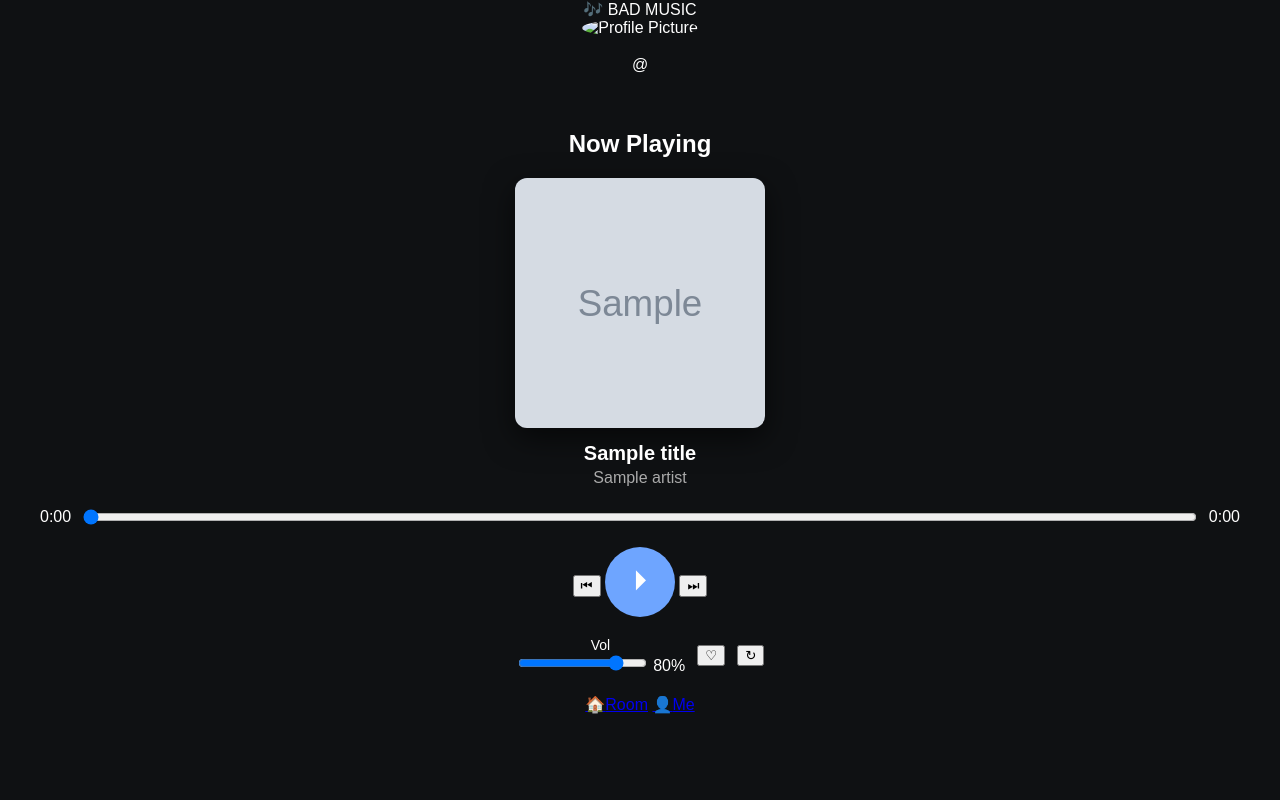
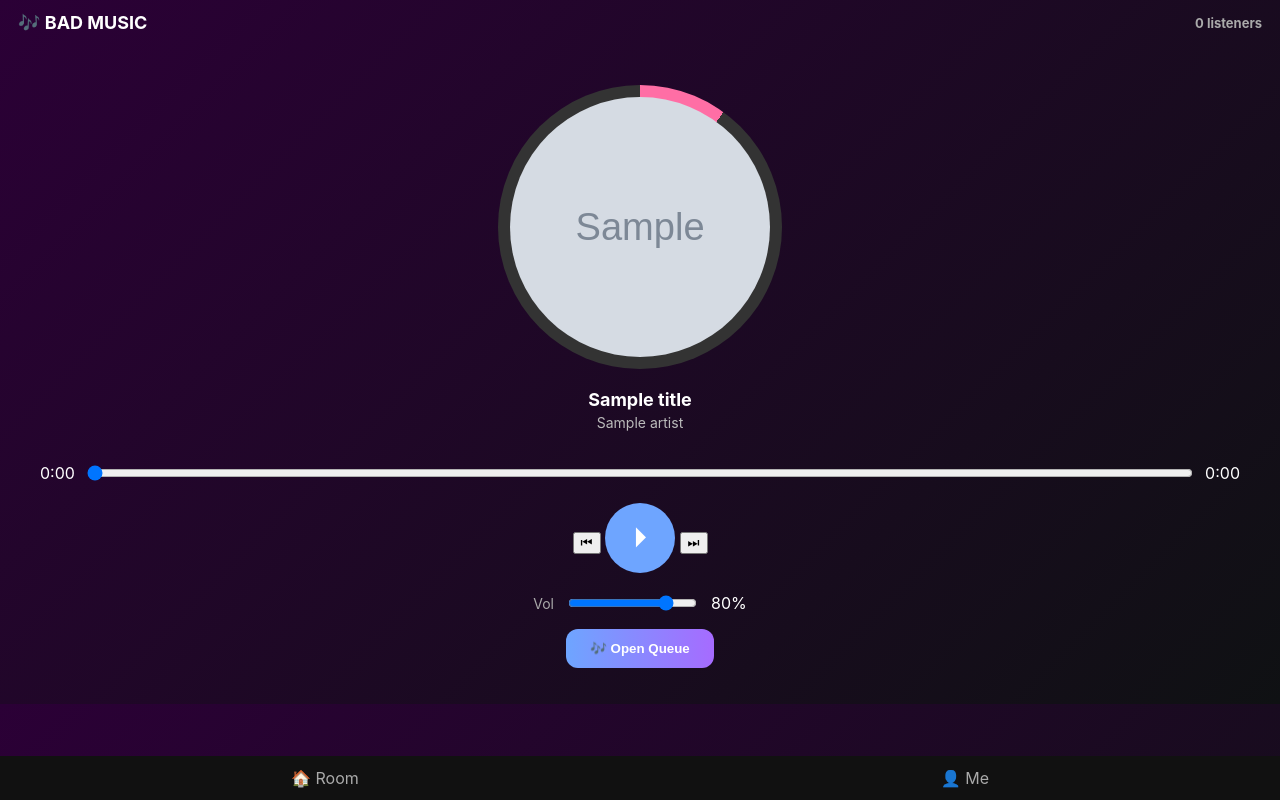
Before and after one commit to VIPBAD/AP, a Flask app: template templates/player.html in a window 1280 px wide. Run offline with Flask 3, Linux system fonts and the light colour scheme; the template is opened without the code that fills it: most values are stand-ins (such as "Sample title", 1, 10 or a date in 2020); grey boxes marked "Sample" are stand-in pictures; some libraries are stand-ins or nearby versions.

Commit message:
Update player.html

```diff
--- a/templates/player.html
+++ b/templates/player.html
@@ -3,32 +3,46 @@
 <head>
   <meta charset="utf-8" />
   <meta name="viewport" content="width=device-width, initial-scale=1" />
-  <title>Music Room</title>
-  <link rel="stylesheet" href="/static/style.css" />
+  <title>{{ title }}</title>
+  <link rel="stylesheet" href="{{ url_for('static', filename='style.css') }}">
+  <style>
+    body { background: linear-gradient(135deg, #2b0036, #0f1113); color:#fff; font-family: Inter, sans-serif; }
+    .app-header { display:flex; justify-content:space-between; align-items:center; padding:12px 18px; font-size:18px; font-weight:700; }
+    .listeners { font-size:13px; color:#aaa; }
+    .album-wrap { margin:20px auto; position:relative; width:260px; height:260px; border-radius:50%; padding:12px;
+      background:conic-gradient(#ff6ea5 0% {{ progress }}%, #333 {{ progress }}% 100%); }
+    .album-wrap img { width:100%; height:100%; border-radius:50%; object-fit:cover; }
+    .track-info { text-align:center; margin-top:12px; }
+    .track-title { font-size:18px; font-weight:700; }
+    .track-artist { font-size:14px; color:#bbb; }
+    .listeners-row { display:flex; justify-content:center; gap:6px; margin:12px 0; }
+    .listeners-row img { width:32px; height:32px; border-radius:50%; border:2px solid #444; }
+    .queue-btn { margin:16px auto; padding:12px 24px; background:linear-gradient(90deg,#6ea5ff,#a66bff); border:none; border-radius:12px; color:#fff; font-weight:600; cursor:pointer; display:block; }
+    .queue-modal { display:none; position:fixed; left:0; right:0; bottom:0; top:0; background:rgba(0,0,0,.8); }
+    .queue-box { background:#222; margin:60px auto; max-width:400px; border-radius:16px; padding:16px; }
+    .queue-item { display:flex; align-items:center; gap:12px; margin:8px 0; }
+    .queue-item img { width:48px; height:48px; border-radius:8px; }
+    footer { position:fixed; bottom:0; left:0; right:0; background:#111; display:flex; justify-content:space-around; padding:12px 0; }
+    footer a { text-decoration:none; color:#aaa; font-size:16px; }
+  </style>
 </head>
-<body class="mobile dark">
-  <!-- Header -->
-  <header class="app-header">🎶 BAD MUSIC</header>
+<body>
+  <header class="app-header">
+    <div>🎶 BAD MUSIC</div>
+    <div class="listeners"><span id="listenerCount">0</span> listeners</div>
+  </header>
 
-  <!-- User Profile -->
-  <section class="user-profile">
-    <img id="profile-pic" width="60" style="border-radius:50%" alt="Profile Picture" />
-    <div>
-      <h3 id="profile-name"></h3>
-      <p id="profile-username"></p>
+  <main class="player-screen">
+    <div class="album-wrap">
+      <img id="player-thumb" src="{{ thumb }}" alt="Album">
     </div>
-  </section>
 
-  <!-- Song Player -->
-  <main class="player-screen">
-    <h2>Now Playing</h2>
-    <div class="album-wrap">
-      <img id="player-thumb" class="album-large" src="{{ thumb }}" alt="Album" />
-    </div>
     <div class="track-info">
       <div class="track-title" id="title">{{ title }}</div>
       <div class="track-artist" id="artist">{{ artist }}</div>
     </div>
+
+    <div class="listeners-row" id="listenersRow"></div>
 
     <div class="progress">
       <span id="current">0:00</span>
@@ -43,45 +57,57 @@
     </div>
 
     <div class="volume-row">
-      <div class="volume-control">
-        <div style="font-size:14px;color:var(--muted)">Vol</div>
-        <input type="range" id="volume" min="0" max="1" step="0.05" value="0.8" />
-        <span id="volPercent">80%</span>
-      </div>
-      <button id="favBtn" class="circle" data-fav="false" onclick="markFav()">♡</button>
-      <button id="repeatBtn" class="circle" onclick="toggleRepeat()">↻</button>
+      <div style="font-size:14px;color:#aaa">Vol</div>
+      <input type="range" id="volume" min="0" max="1" step="0.05" value="0.8" />
+      <span id="volPercent">80%</span>
     </div>
+
+    <button class="queue-btn" onclick="openQueue()">🎶 Open Queue</button>
 
     <audio id="audio" preload="auto" src="{{ audio_url }}"></audio>
   </main>
 
-  <!-- Navigation -->
-  <footer class="bottom-nav elevated">
-    <a href="/?audio={{ audio_url }}" class="nav-item"><span>🏠</span>Room</a>
-    <a href="/me?uid=guest" class="nav-item"><span>👤</span>Me</a>
+  <!-- Queue Modal -->
+  <div class="queue-modal" id="queueModal">
+    <div class="queue-box">
+      <h3>Up Next</h3>
+      <div id="queueList"></div>
+      <button class="queue-btn" style="background:#444;" onclick="closeQueue()">Close</button>
+    </div>
+  </div>
+
+  <footer>
+    <a href="/"><span>🏠 Room</span></a>
+    <a href="/me?uid=guest"><span>👤 Me</span></a>
   </footer>
 
-  <script src="https://telegram.org/js/telegram-web-app.js"></script>
-  <script src="/static/script.js"></script>
+  <script src="{{ url_for('static', filename='script.js') }}"></script>
   <script>
-    const tg = window.Telegram?.WebApp;
-    const user = tg?.initDataUnsafe?.user;
-    if (user) {
-      document.getElementById("profile-pic").src = user.photo_url || "https://via.placeholder.com/60";
-      document.getElementById("profile-name").innerText = user.first_name + (user.last_name ? " " + user.last_name : "");
-      document.getElementById("profile-username").innerText = "@" + (user.username || "No username");
+    async function loadListeners() {
+      const res = await fetch("/listeners");
+      const data = await res.json();
+      document.getElementById("listenerCount").textContent = data.count;
+      const row = document.getElementById("listenersRow");
+      row.innerHTML = data.users.map(u => `<img src="${u.photo_url}">`).join('');
     }
+    setInterval(loadListeners, 5000);
+    loadListeners();
 
-    function markFav() {
-      fetch("/favorite", {
-        method: "POST",
-        headers: {"Content-Type":"application/json"},
-        body: JSON.stringify({uid: user?.id || "guest", song: "{{ audio_url }}"})
-      });
-      const btn = document.getElementById("favBtn");
-      btn.textContent = btn.dataset.fav === "true" ? "♡" : "❤️";
-      btn.dataset.fav = btn.dataset.fav === "true" ? "false" : "true";
+    async function openQueue() {
+      const res = await fetch("/queue");
+      const q = await res.json();
+      document.getElementById("queueList").innerHTML = q.map(it => `
+        <div class="queue-item">
+          <img src="${it.thumb}">
+          <div>
+            <div>${it.title}</div>
+            <div style="color:#aaa;font-size:12px">${it.artist}</div>
+          </div>
+          <div style="margin-left:auto;font-size:12px">${it.duration}</div>
+        </div>`).join('');
+      document.getElementById("queueModal").style.display="block";
     }
+    function closeQueue(){ document.getElementById("queueModal").style.display="none"; }
   </script>
 </body>
 </html>
```
